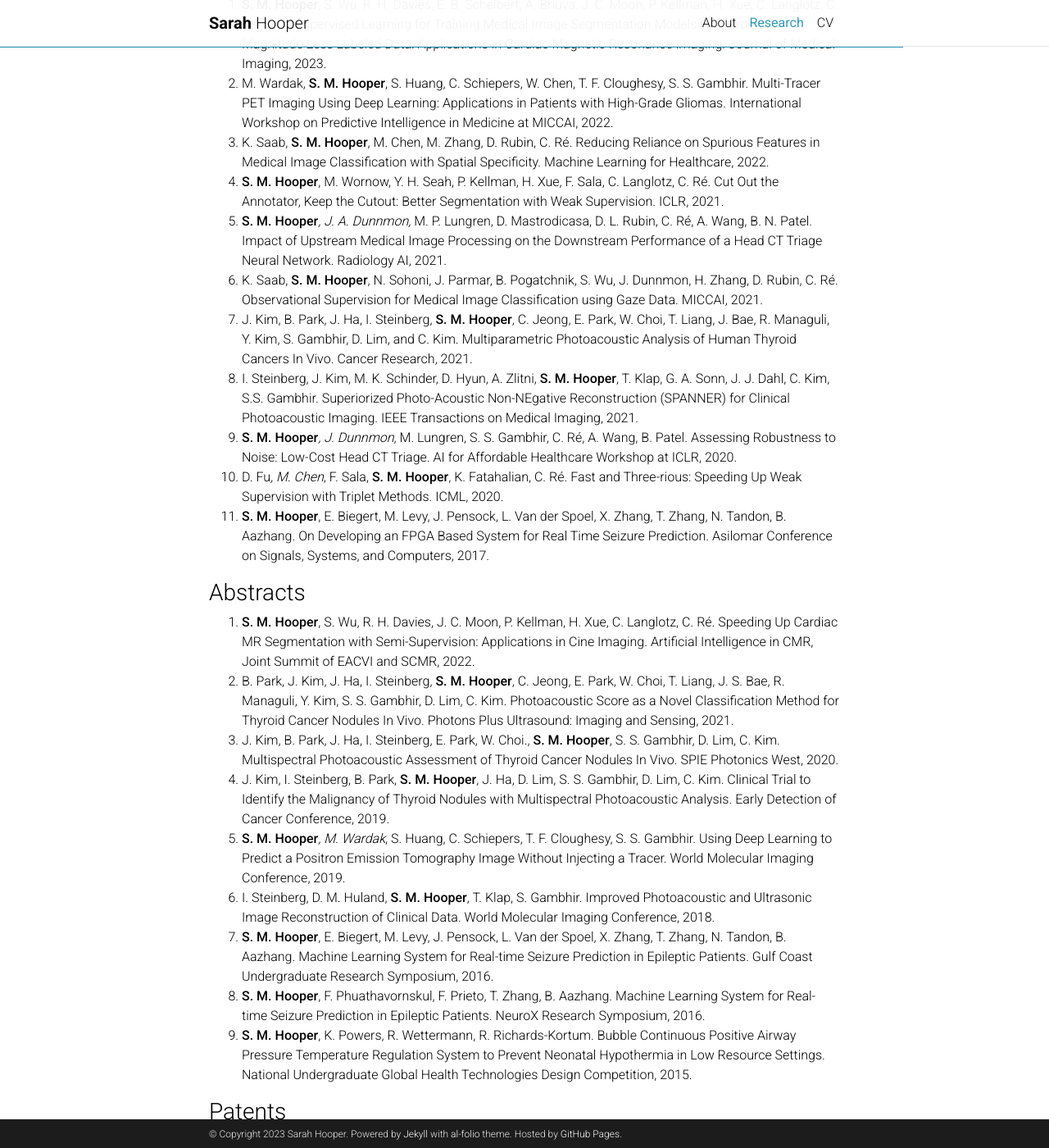
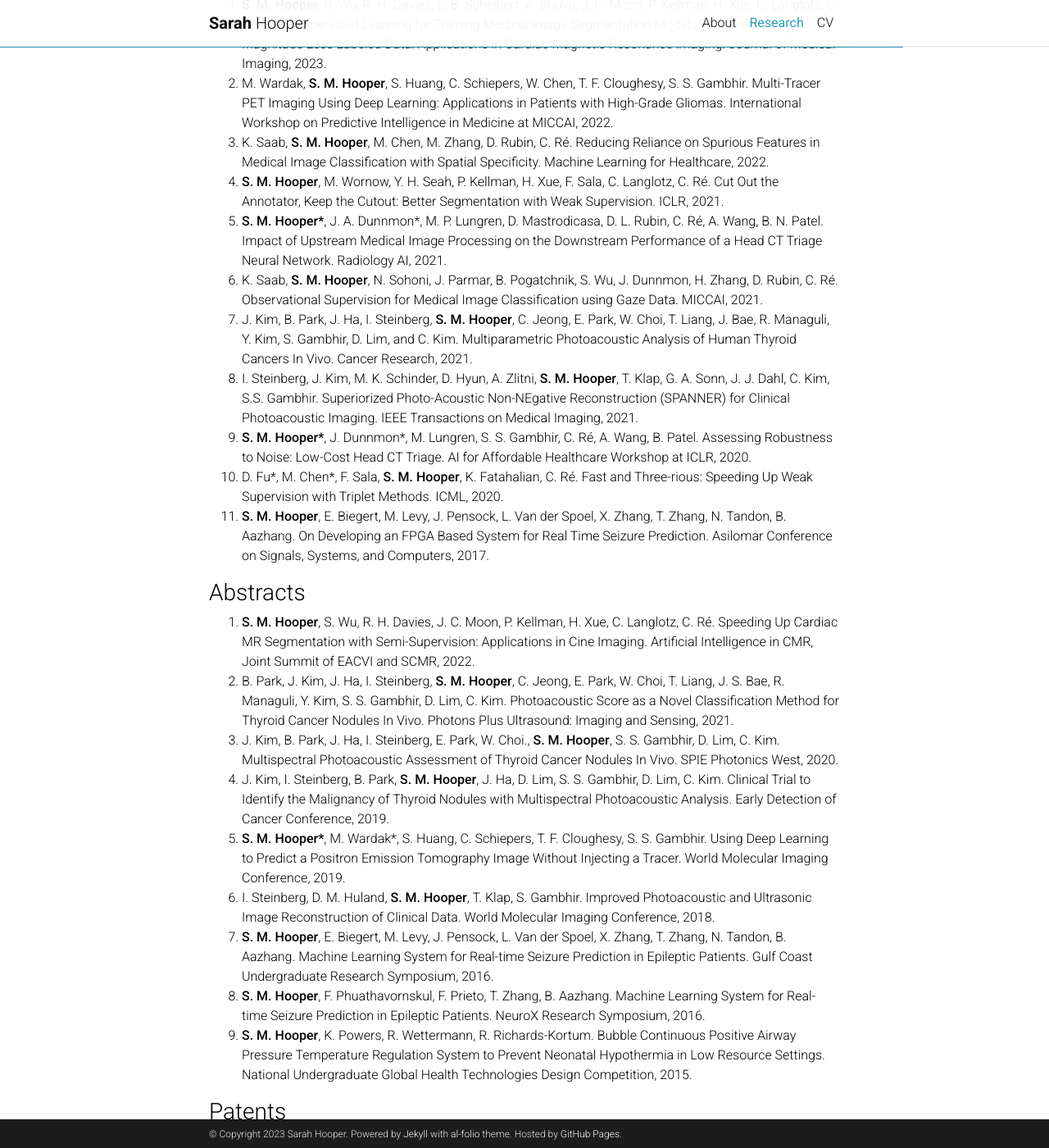
Before and after one commit to sarahmhooper/sarahmhooper.github.io, a Jekyll site: the page built from _pages/research.md, in a window 1280 px wide and 1400 px high, scrolled down 713 px. Shown: the whole window at 82% size. Built offline with Jekyll 4.4.1, drawn with Linux system fonts in a browser that asks for light colours; comment, search, counter and statistics services are not loaded; a style sheet for code colours, icons or effects is not loaded.

Commit message:
Fixed ast symbol

```diff
--- a/_pages/research.md
+++ b/_pages/research.md
@@ -25,12 +25,12 @@ years: [1967, 1956, 1950, 1935, 1905]
 2. M. Wardak, **S. M. Hooper**, S. Huang, C. Schiepers, W. Chen, T. F. Cloughesy, S. S. Gambhir. Multi-Tracer PET Imaging Using Deep Learning: Applications in Patients with High-Grade Gliomas. International Workshop on Predictive Intelligence in Medicine at MICCAI, 2022.
 3. K. Saab, **S. M. Hooper**, M. Chen, M. Zhang, D. Rubin, C. Ré. Reducing Reliance on Spurious Features in Medical Image Classification with Spatial Specificity. Machine Learning for Healthcare, 2022.
 4. **S. M. Hooper**, M. Wornow, Y. H. Seah, P. Kellman, H. Xue, F. Sala, C. Langlotz, C. Ré. Cut Out the Annotator, Keep the Cutout: Better Segmentation with Weak Supervision. ICLR, 2021.
-5. **S. M. Hooper***, J. A. Dunnmon,* M. P. Lungren, D. Mastrodicasa, D. L. Rubin, C. Ré, A. Wang, B. N. Patel. Impact of Upstream Medical Image Processing on the Downstream Performance of a Head CT Triage Neural Network. Radiology AI, 2021.
+5. **S. M. Hooper\***, J. A. Dunnmon\*, M. P. Lungren, D. Mastrodicasa, D. L. Rubin, C. Ré, A. Wang, B. N. Patel. Impact of Upstream Medical Image Processing on the Downstream Performance of a Head CT Triage Neural Network. Radiology AI, 2021.
 6. K. Saab, **S. M. Hooper**, N. Sohoni, J. Parmar, B. Pogatchnik, S. Wu, J. Dunnmon, H. Zhang, D. Rubin, C. Ré. Observational Supervision for Medical Image Classification using Gaze Data. MICCAI, 2021.
 7. J. Kim, B. Park, J. Ha, I. Steinberg, **S. M. Hooper**, C. Jeong, E. Park, W. Choi, T. Liang, J. Bae, R. Managuli, Y. Kim, S. Gambhir, D. Lim, and C. Kim. Multiparametric Photoacoustic Analysis of Human Thyroid Cancers In Vivo. Cancer Research, 2021.
 8. I. Steinberg, J. Kim, M. K. Schinder, D. Hyun, A. Zlitni, **S. M. Hooper**, T. Klap, G. A. Sonn, J. J. Dahl, C. Kim, S.S. Gambhir. Superiorized Photo-Acoustic Non-NEgative Reconstruction (SPANNER) for Clinical Photoacoustic Imaging. IEEE Transactions on Medical Imaging, 2021.
-9. **S. M. Hooper***, J. Dunnmon*, M. Lungren, S. S. Gambhir, C. Ré, A. Wang, B. Patel. Assessing Robustness to Noise: Low-Cost Head CT Triage. AI for Affordable Healthcare Workshop at ICLR, 2020.
-10. D. Fu*, M. Chen*, F. Sala, **S. M. Hooper**, K. Fatahalian, C. Ré. Fast and Three-rious: Speeding Up Weak Supervision with Triplet Methods. ICML, 2020.
+9. **S. M. Hooper\***, J. Dunnmon*, M. Lungren, S. S. Gambhir, C. Ré, A. Wang, B. Patel. Assessing Robustness to Noise: Low-Cost Head CT Triage. AI for Affordable Healthcare Workshop at ICLR, 2020.
+10. D. Fu\*, M. Chen\*, F. Sala, **S. M. Hooper**, K. Fatahalian, C. Ré. Fast and Three-rious: Speeding Up Weak Supervision with Triplet Methods. ICML, 2020.
 11. **S. M. Hooper**, E. Biegert, M. Levy, J. Pensock, L. Van der Spoel, X. Zhang, T. Zhang, N. Tandon, B. Aazhang. On Developing an FPGA Based System for Real Time Seizure Prediction. Asilomar Conference on Signals, Systems, and Computers, 2017.
 
 
@@ -39,7 +39,7 @@ years: [1967, 1956, 1950, 1935, 1905]
 13. B. Park, J. Kim, J. Ha, I. Steinberg, **S. M. Hooper**, C. Jeong, E. Park, W. Choi, T. Liang, J. S. Bae, R. Managuli, Y. Kim, S. S. Gambhir, D. Lim, C. Kim. Photoacoustic Score as a Novel Classification Method for Thyroid Cancer Nodules In Vivo. Photons Plus Ultrasound: Imaging and Sensing, 2021.
 14. J. Kim, B. Park, J. Ha, I. Steinberg, E. Park, W. Choi., **S. M. Hooper**, S. S. Gambhir, D. Lim, C. Kim. Multispectral Photoacoustic Assessment of Thyroid Cancer Nodules In Vivo. SPIE Photonics West, 2020.
 15. J. Kim, I. Steinberg, B. Park, **S. M. Hooper**, J. Ha, D. Lim, S. S. Gambhir, D. Lim, C. Kim. Clinical Trial to Identify the Malignancy of Thyroid Nodules with Multispectral Photoacoustic Analysis. Early Detection of Cancer Conference, 2019.
-16. **S. M. Hooper***, M. Wardak*, S. Huang, C. Schiepers, T. F. Cloughesy, S. S. Gambhir. Using Deep Learning to Predict a Positron Emission Tomography Image Without Injecting a Tracer. World Molecular Imaging Conference, 2019.
+16. **S. M. Hooper\***, M. Wardak\*, S. Huang, C. Schiepers, T. F. Cloughesy, S. S. Gambhir. Using Deep Learning to Predict a Positron Emission Tomography Image Without Injecting a Tracer. World Molecular Imaging Conference, 2019.
 17. I. Steinberg, D. M. Huland, **S. M. Hooper**, T. Klap, S. Gambhir. Improved Photoacoustic and Ultrasonic Image Reconstruction of Clinical Data. World Molecular Imaging Conference, 2018.
 18. **S. M. Hooper**, E. Biegert, M. Levy, J. Pensock, L. Van der Spoel, X. Zhang, T. Zhang, N. Tandon, B. Aazhang. Machine Learning System for Real-time Seizure Prediction in Epileptic Patients. Gulf Coast Undergraduate Research Symposium, 2016.
 19. **S. M. Hooper**, F. Phuathavornskul, F. Prieto, T. Zhang, B. Aazhang. Machine Learning System for Real-time Seizure Prediction in Epileptic Patients. NeuroX Research Symposium, 2016.
```
